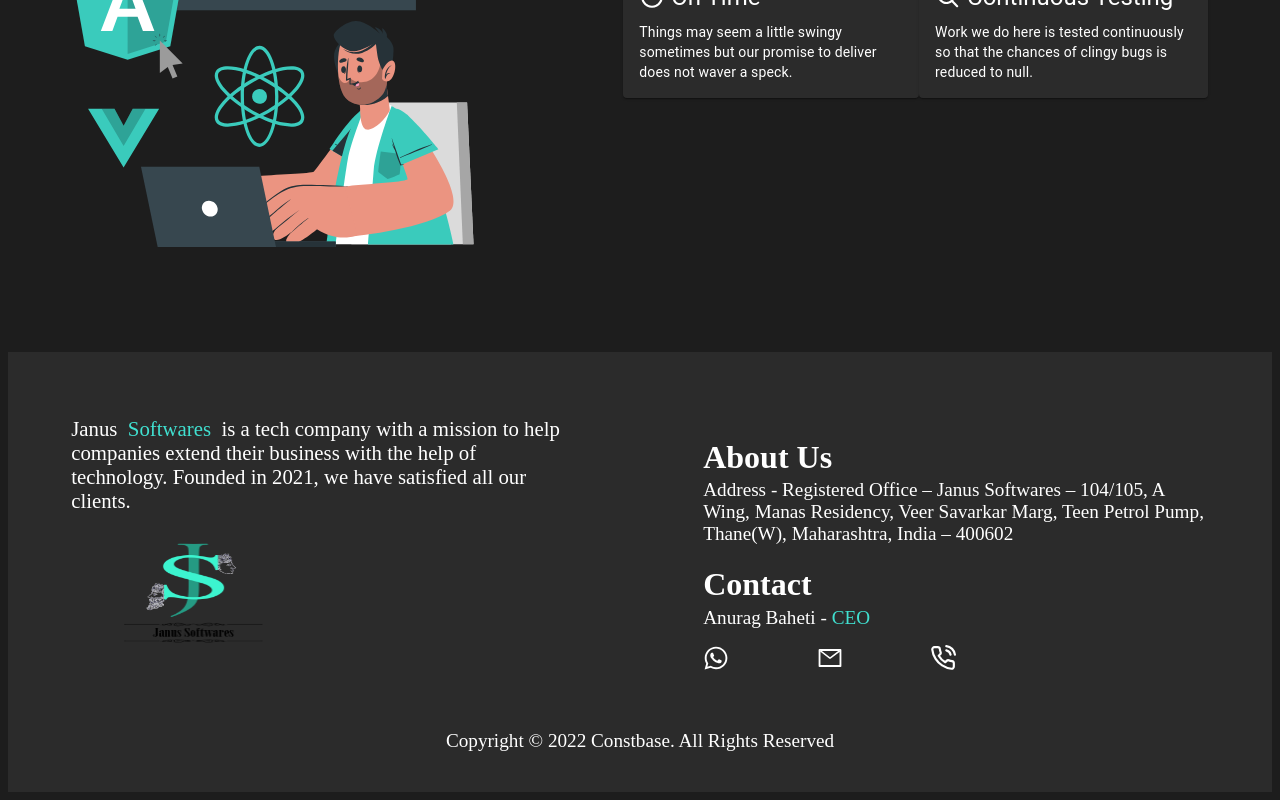
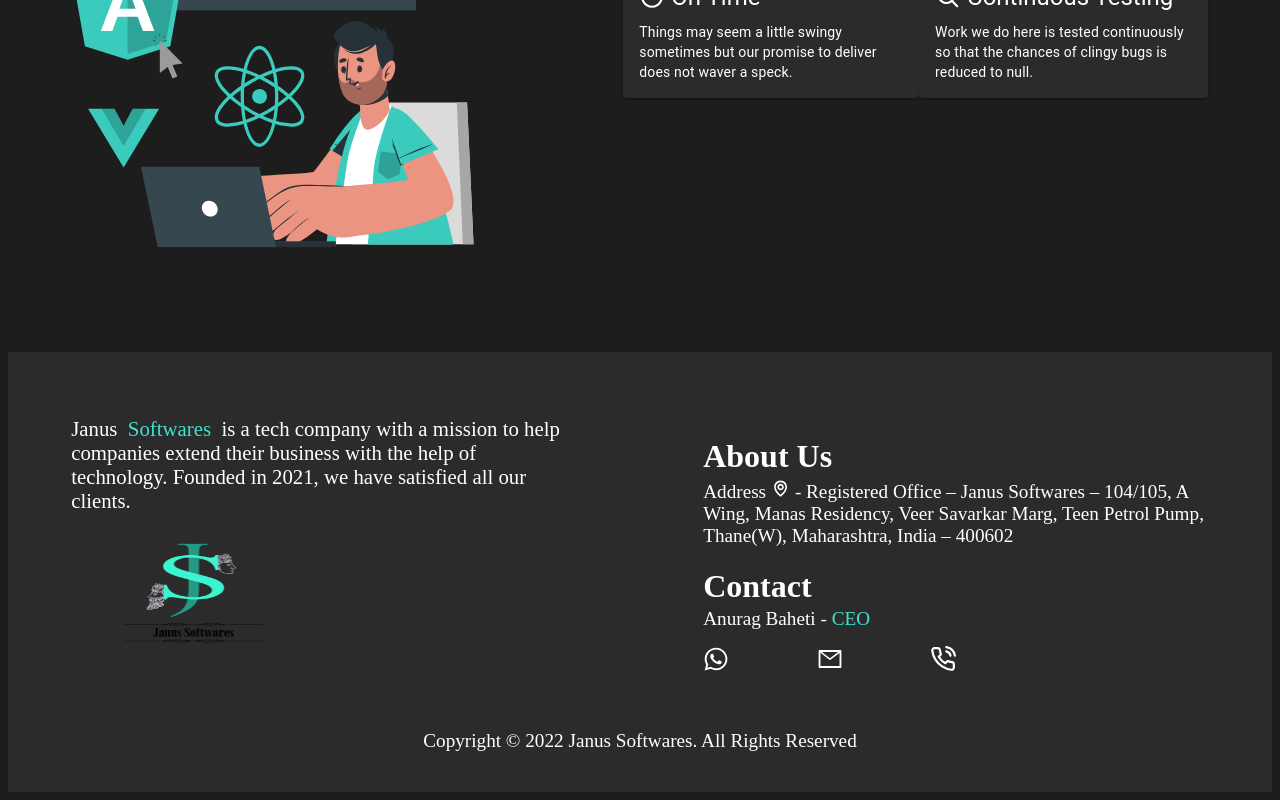
Before and after one commit to PAARTH2608/Janus-Demo, a React (Create React App) app: page / in a window 1280 px wide. Shown: the part 3045-3845 px from the top of the page. Built offline with nearby package versions, Linux system fonts and the light colour scheme.

Commit message:
add:address

```diff
--- a/src/components/pages/Footer.js
+++ b/src/components/pages/Footer.js
@@ -3,6 +3,7 @@
 import { FiPhoneCall } from "react-icons/fi";
 import { AiOutlineMail } from "react-icons/ai";
 import { FaWhatsapp } from "react-icons/fa";
+import { BiMap } from "react-icons/bi";
 import Image from "../../images/janus-softwares.png";
 
 const MainDiv = styled.div`
@@ -64,6 +65,9 @@
     height: "150px",
     width: "50%",
   };
+  const aStyle = {
+    textDecoration: "none",
+  }
   return (
     <MainDiv>
       <Helper>
@@ -72,16 +76,23 @@
           mission to help companies extend their business with the help of
           technology. Founded in 2021, we have satisfied all our clients.
           <div>
-            <img src={Image} style={styles} />
+            <img src={Image} style={styles} alt="img"/>
           </div>
         </Left>
         <Right>
           <Heading>About Us</Heading>
-          <P>
-            Address - Registered Office – Janus Softwares – 104/105, A Wing,
-            Manas Residency, Veer Savarkar Marg, Teen Petrol Pump, Thane(W),
-            Maharashtra, India – 400602
-          </P>
+          <a
+            target="_blank"
+            href="https://www.google.com/maps/place/Janus+Softwares/@19.1928522,72.9705314,15z/data=!4m5!3m4!1s0x0:0x8a1b0b9208eec948!8m2!3d19.1928522!4d72.9705314?shorturl=1"
+            rel="noreferrer"
+            style={aStyle}
+          >
+            <P>
+              Address <BiMap /> - Registered Office – Janus Softwares – 104/105, A Wing,
+              Manas Residency, Veer Savarkar Marg, Teen Petrol Pump, Thane(W),
+              Maharashtra, India – 400602
+            </P>
+          </a>
           <Heading>Contact</Heading>
           <P>
             Anurag Baheti - <Color>CEO</Color>
@@ -104,7 +115,7 @@
           </Span>
         </Right>
       </Helper>
-      <Rights>Copyright © 2022 Constbase. All Rights Reserved</Rights>
+      <Rights>Copyright © 2022 Janus Softwares. All Rights Reserved</Rights>
     </MainDiv>
   );
 };
```
